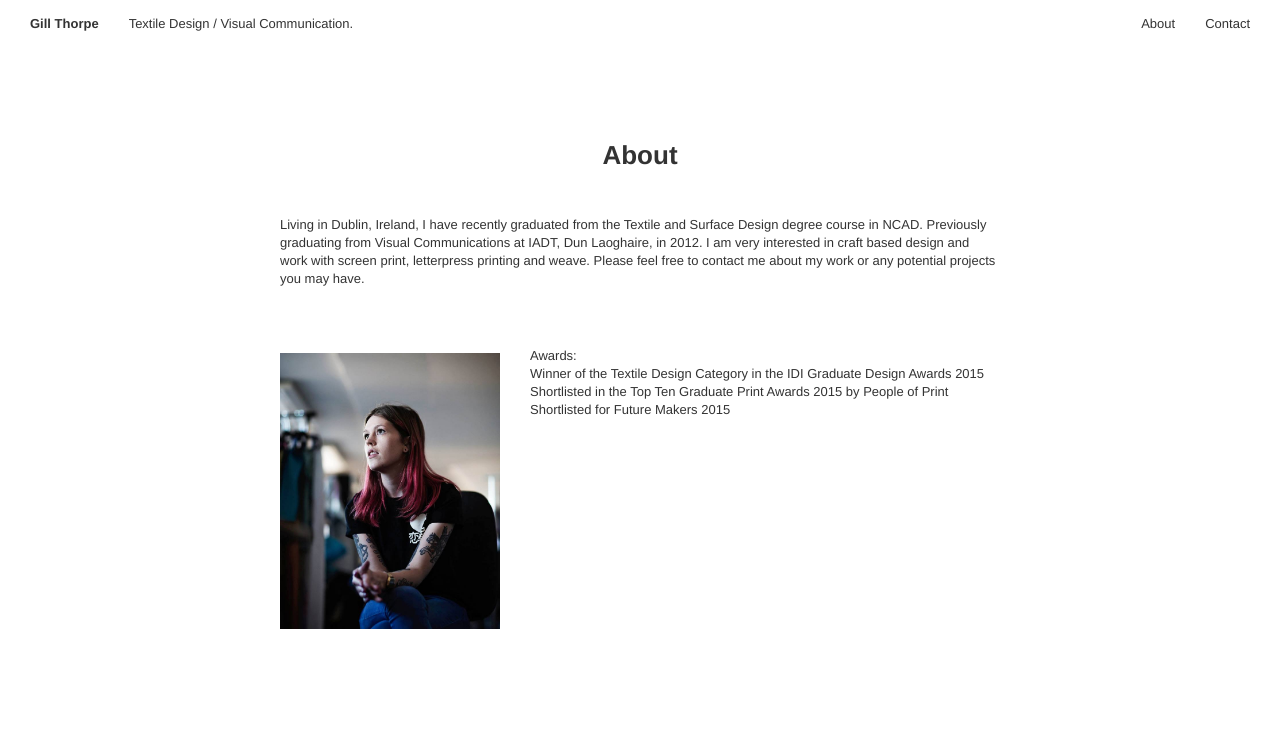
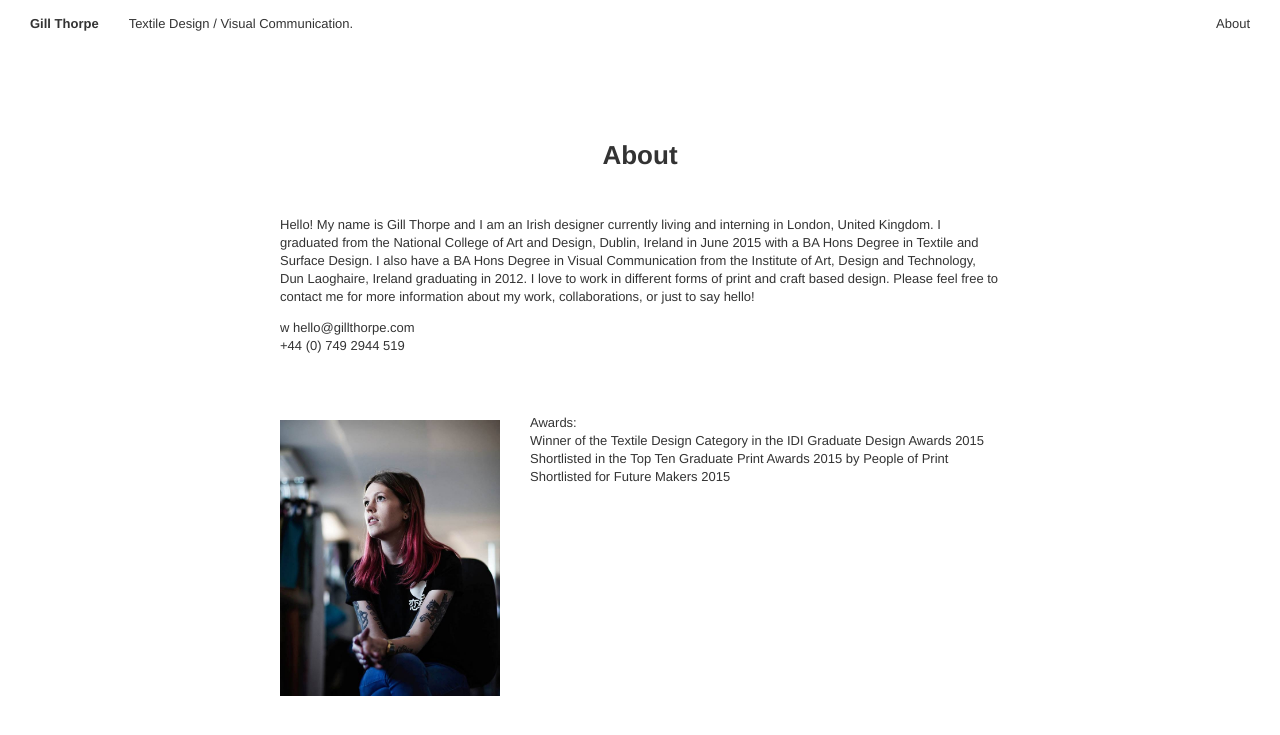
Before and after one commit to gill-thorpe/gill-thorpe.github.io, a Jekyll site: the page built from about.html, in a window 1280 px wide. Shown: the top 735 px of the page. Built offline with Jekyll 4.4.1, drawn with Linux system fonts in a browser that asks for light colours; nearby versions of some CDN libraries.

Commit message:
About page content
Changing info / location

```diff
--- a/about.html
+++ b/about.html
@@ -6,19 +6,17 @@ permalink: /about/
 
 <div class="col-xs-12" style="margin-bottom:3em;">
   <p>
-  Living in Dublin, Ireland, I have recently graduated from the Textile and Surface Design
-  degree course in NCAD. Previously graduating from Visual Communications at IADT,
-  Dun Laoghaire, in 2012. I am very interested in craft based design and work with screen
-  print, letterpress printing and weave. Please feel free to contact me about my work or any
-  potential projects you may have.
+    Hello! My name is Gill Thorpe and I am an Irish designer currently living and interning in London, United Kingdom. I graduated from the National College of Art and Design, Dublin, Ireland in June 2015 with a BA Hons Degree in Textile and Surface Design. I also have a BA Hons Degree in Visual Communication from the Institute of Art, Design and Technology, Dun Laoghaire, Ireland graduating in 2012. I love to work in different forms of print and craft based design. Please feel free to contact me for more information about my work, collaborations, or just to say hello!
+  </p>
+  <p style="margin-top:1em;">w
+    hello@gillthorpe.com<br/>
+    +44 (0) 749 2944 519
   </p>
 </div>
 
 <div class="col-xs-12 col-sm-4">
   <img src="https://github.com/gill-thorpe/gill-thorpe.github.io/blob/master/images/about.jpg?raw=true" class="img-responsive" alt="profile image" />
 </div>
-
-
 
 <div class="col-xs-12 col-sm-8" style="margin-top: 20px;">
   <p>
@@ -29,7 +27,6 @@ permalink: /about/
   </p>
 </div>
 
-
 <style>
     footer {
         display: none;
```
Also changed, not shown: contact.html (deleted, +0 -16 lines).
